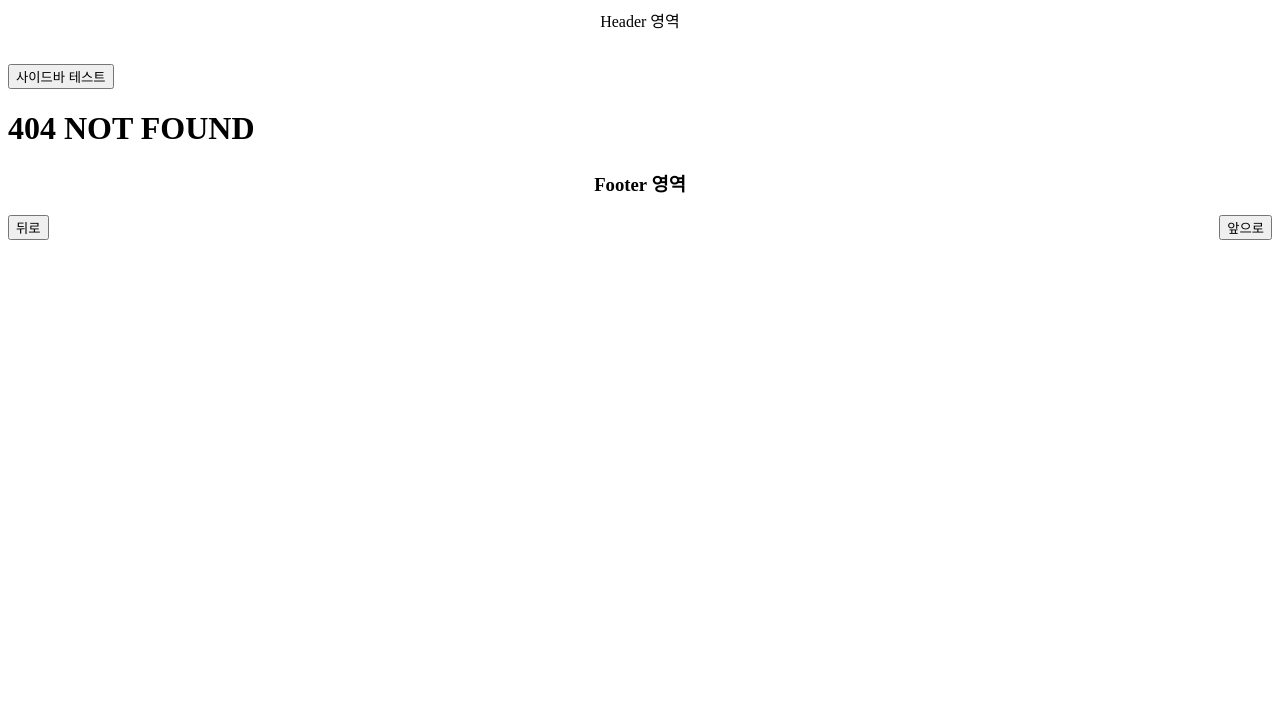
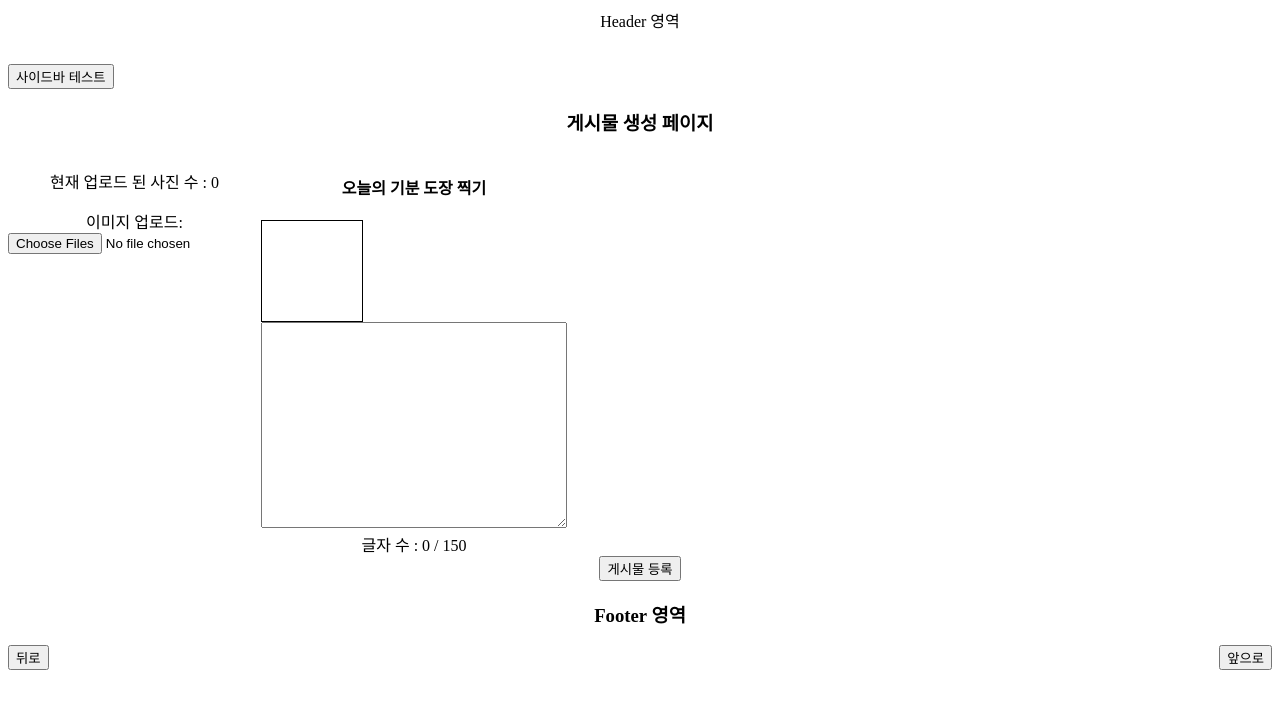
Before and after one commit to cirel31/MemoryCapsule, a React (Create React App) app in the folder FE/: page /project/1/create in a window 1280 px wide. Before the commit this address had no page. Shown: the top 708 px of the page. Built offline with nearby package versions, Linux system fonts and the light colour scheme.

Commit message:
[S09P12A608-225] Feat: 게시물 작성 페이지 설정
디테일 페이지에서 게시물 접속 및 게시글 생성 기본 기능

```diff
--- /dev/null
+++ b/FE/src/components/project/ArticleCreateForm.jsx
@@ -0,0 +1,97 @@
+import {useEffect, useState} from "react";
+import {useSelector} from "react-redux";
+
+const ArticleCreateForm = () => {
+  const [photos, setPhotos] = useState([])
+  const [text, setText] = useState("");
+  const userPoint = useSelector((state) => state.userState.point);
+
+  useEffect(() => {
+    console.log(userPoint);
+  });
+
+  const handleImage = (e) => {
+    const imageLists = [...e.target.files];
+    const newImageUrlLists = [...photos];
+
+    if (newImageUrlLists.length + imageLists.length > 4) {
+      alert("이미지는 최대 4개까지만 업로드할 수 있습니다.");
+      return;
+    }
+
+    imageLists.forEach((key) => {
+      if (!newImageUrlLists.some((photo) => photo === URL.createObjectURL(key))) {
+        newImageUrlLists.push(URL.createObjectURL(key));
+      }
+    });
+    setPhotos(newImageUrlLists);
+    console.log(photos)
+  };
+
+  const deletePhoto = (idx) => {
+    URL.revokeObjectURL(photos[idx])
+    const newPhotos = photos.filter((photo, index) => index !== idx)
+    setPhotos(newPhotos)
+    console.log(photos)
+  }
+
+  const handleTextChange = (e) => {
+    if (e.target.value.length > 150) {
+      setText(e.target.value.slice(0, 150));
+    } else {
+      setText(e.target.value);
+    }
+  }
+  const createArticle = () => {
+    console.log('sss')
+  }
+  return (
+    <>
+      <div>
+        <h3>게시물 생성 페이지</h3>
+        <form onSubmit={createArticle} >
+          <div style={{display: "flex" }}>
+            <div>
+              <p>현재 업로드 된 사진 수 : {photos.length} </p>
+
+              <label>
+                이미지 업로드:
+                <br/>
+                <input type="file" accept="image/*" multiple onChange={handleImage} />
+              </label>
+              <div>
+                {photos.map((photo, index) => (
+                  <div key={index}>
+                    <img
+                      src={photo}
+                      alt={`미리보기 이미지 ${index+1}`}
+                      style={{ width: '300px', height: '300px', objectFit: 'cover' }}
+                    />
+                    <button onClick={() => deletePhoto(index)}>삭제</button>
+                  </div>
+
+                ))}
+              </div>
+            </div>
+            <div>
+              <div>
+                <h4>오늘의 기분 도장 찍기</h4>
+                <div style={{width:'100px', height:'100px', border: 'solid 1px black'}}></div>
+              </div>
+              <textarea
+                value={text}
+                onChange={handleTextChange}
+                maxLength={150}
+                style={{ width:'300px', height:'200px' }}
+              />
+              <div>글자 수 : {text.length} / 150</div>
+            </div>
+          </div>
+          <button type="submit">게시물 등록</button>
+        </form>
+      </div>
+    </>
+  )
+}
+
+export default ArticleCreateForm;
--- a/FE/src/pages/ArticleCreatePage.jsx
+++ b/FE/src/pages/ArticleCreatePage.jsx
@@ -0,0 +1,14 @@
+import ArticleCreateForm from "../components/project/ArticleCreateForm";
+
+const ArticleCreatePage = () => {
+
+  return (
+    <>
+      <div style={{ alignItems: "center", textAlign: "center"}}>
+        <ArticleCreateForm />
+      </div>
+    </>
+  )
+}
+
+export default ArticleCreatePage;
--- a/FE/src/pages/ProjectDetailPage.jsx
+++ b/FE/src/pages/ProjectDetailPage.jsx
@@ -0,0 +1,28 @@
+import React from "react";
+import {useParams, Link} from "react-router-dom";
+
+const ProjectDetailPage = () => {
+  const { projectId } = useParams()
+  console.log(projectId)
+
+  return (
+    <>
+      <div>
+        프로젝트 상세 페이지
+      </div>
+      <br/>
+      <hr/>
+      <br/>
+      <Link to={`/project/${projectId}/create`}>
+        <button>
+          x를 눌러서 joy를 표하시오
+        </button>
+      </Link>
+      <br/>
+      <hr/>
+      <br/>
+    </>
+  )
+}
+
+export default ProjectDetailPage;
--- a/FE/src/pages/Routers.jsx
+++ b/FE/src/pages/Routers.jsx
@@ -1,5 +1,5 @@
 import React from "react";
-import {Route, Routes, useParams} from "react-router-dom";
+import { Route, Routes } from "react-router-dom";
 import HomePage from "./HomePage";
 import LoginPage from "./LoginPage";
 import SignupPage from "./SignupPage";
@@ -12,6 +12,8 @@ import TestPage from "./TestPage";
 import TestDetailPage from "./TestDetailPage";
 import MyPage from "./MyPage";
 import CalendarPage from "./CalendarPage";
+import ArticleCreatePage from "./ArticleCreatePage";
+import ProjectDetailPage from "./ProjectDetailPage";
 
 export default function Routers() {
 
@@ -23,12 +25,15 @@ export default function Routers() {
       <Route path='/main' element={<MainPage />} />
       <Route path='/project' element={<ProjectListPage />} />
       <Route path='/project/create' element={<ProjectCreatePage />} />
+      <Route path='/project/:projectId' element={<ProjectDetailPage />} />
+      <Route path='/project/:projectId/create' element={<ArticleCreatePage />} />
       <Route path='/friend' element={<Friend />} />
 
       <Route path='/mypage' element={<MyPage />} />
       <Route path='/test' element={<TestPage />} />
       <Route path='/test/:postId' element={<TestDetailPage />} />
       <Route path='/calendar' element={<CalendarPage />} />
+
       <Route path='/*' element={<NotFound />} />
     </Routes>
   )
--- a/FE/src/store/userSlice.jsx
+++ b/FE/src/store/userSlice.jsx
@@ -5,6 +5,7 @@ const initialState = {
   accessToken: null,
   isLoggedIn: false,
   user: null,
+  point: 100,
 }
 
 const userSlice = createSlice({
```
Also changed, not shown: FE/src/assets/images/smile_stamp.svg (added).
